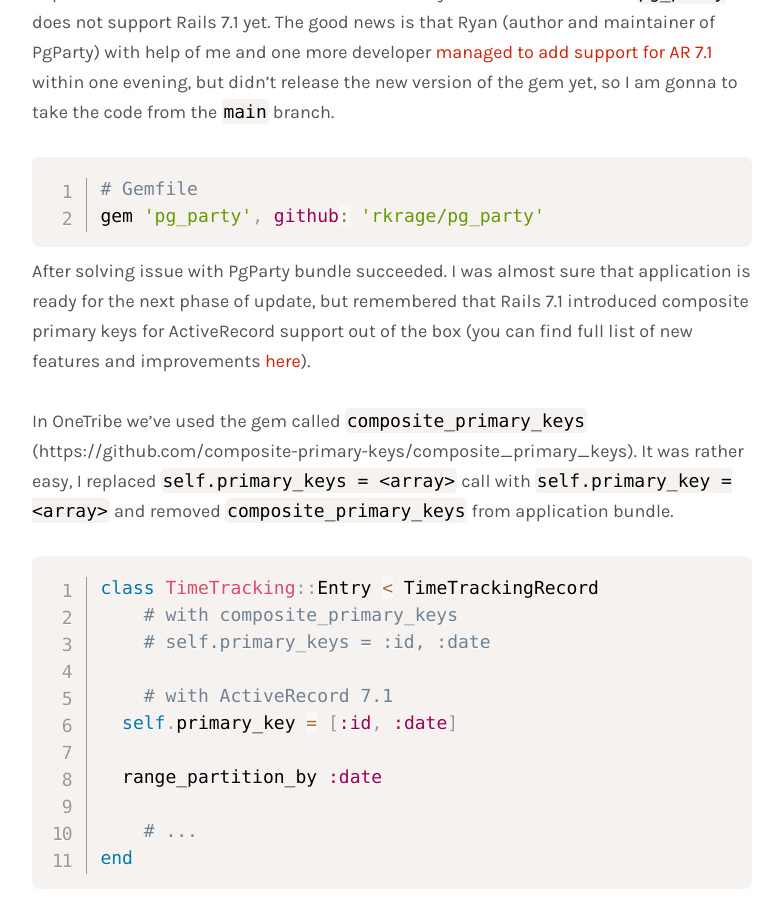
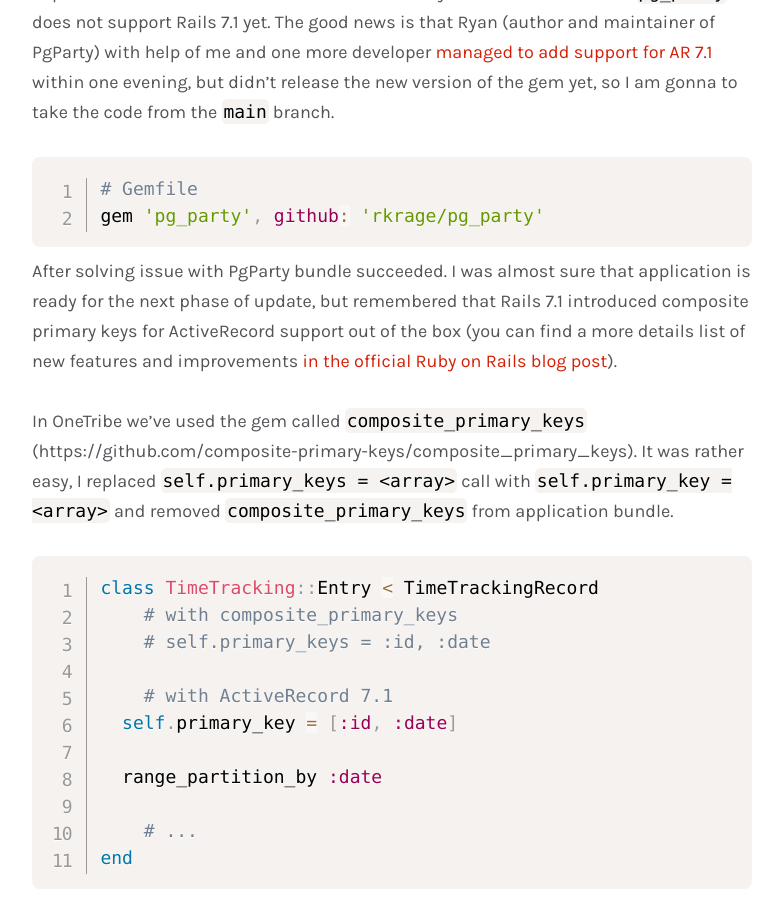
Before and after one commit to igor-alexandrov/igor-alexandrov.github.io, a Jekyll site: the page built from _posts/2023-10-09-upgrading-rails-application-from-70-to-71.md, in a window 1280 px wide and 900 px high, scrolled down 1260 px. Shown: the whole window, without its empty margins (248-1031 px from the left). Built offline with Jekyll 4.4.1, drawn with Linux system fonts in a browser that asks for light colours; comment, search, counter and statistics services are not loaded.

Commit message:
Updated texting

```diff
--- a/_posts/2023-10-09-upgrading-rails-application-from-70-to-71.md
+++ b/_posts/2023-10-09-upgrading-rails-application-from-70-to-71.md
@@ -35,7 +35,7 @@ After this you can try to run `bundle update rails` and depending from your othe
 gem 'pg_party', github: 'rkrage/pg_party'
 </code></pre>
 
-After solving issue with PgParty bundle succeeded. I was almost sure that application is ready for the next phase of update, but remembered that Rails 7.1 introduced composite primary keys for ActiveRecord support out of the box (you can find full list of new features and improvements [here](https://rubyonrails.org/2023/10/5/Rails-7-1-0-has-been-released)).
+After solving issue with PgParty bundle succeeded. I was almost sure that application is ready for the next phase of update, but remembered that Rails 7.1 introduced composite primary keys for ActiveRecord support out of the box (you can find a more details list of new features and improvements [in the official Ruby on Rails blog post](https://rubyonrails.org/2023/10/5/Rails-7-1-0-has-been-released)).
 
 In OneTribe we’ve used the gem called `composite_primary_keys` (https://github.com/composite-primary-keys/composite_primary_keys). It was rather easy, I replaced `self.primary_keys = <array>` call with `self.primary_key = <array>` and removed `composite_primary_keys` from application bundle.
 
```
